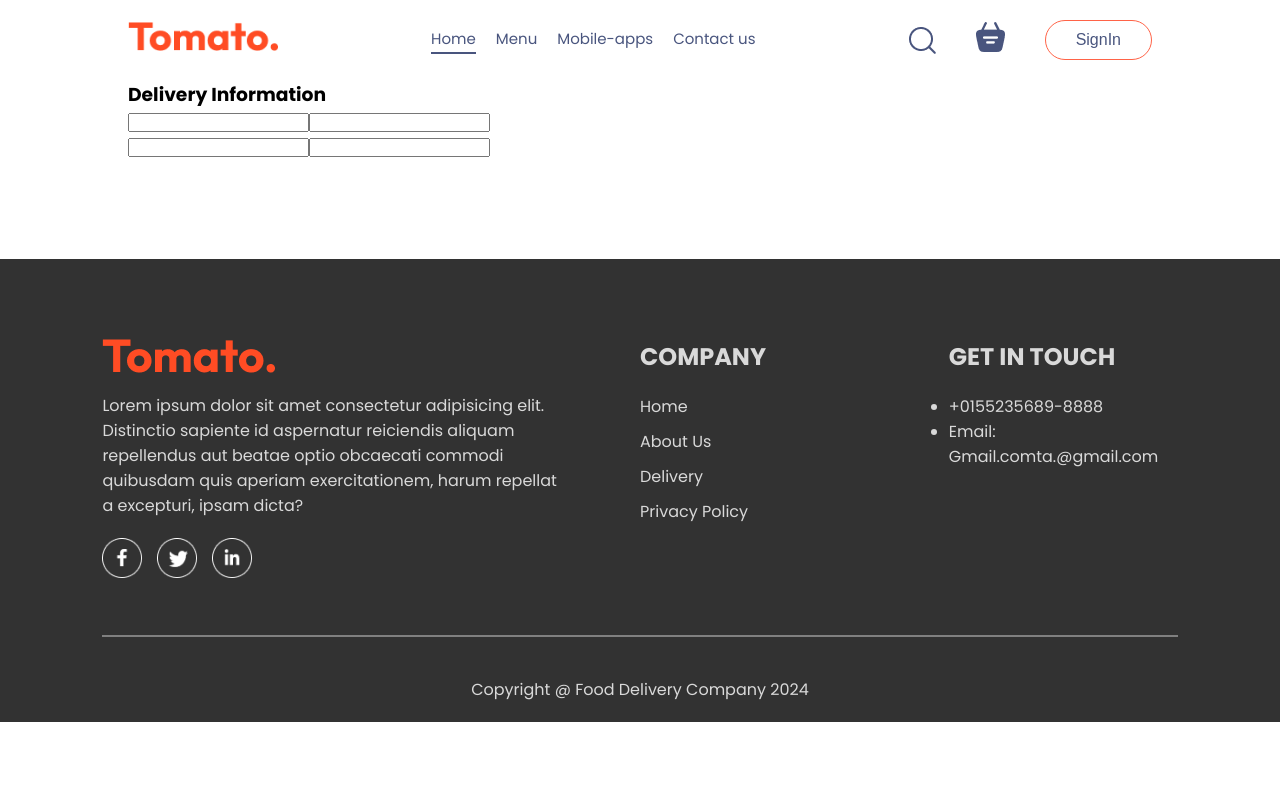
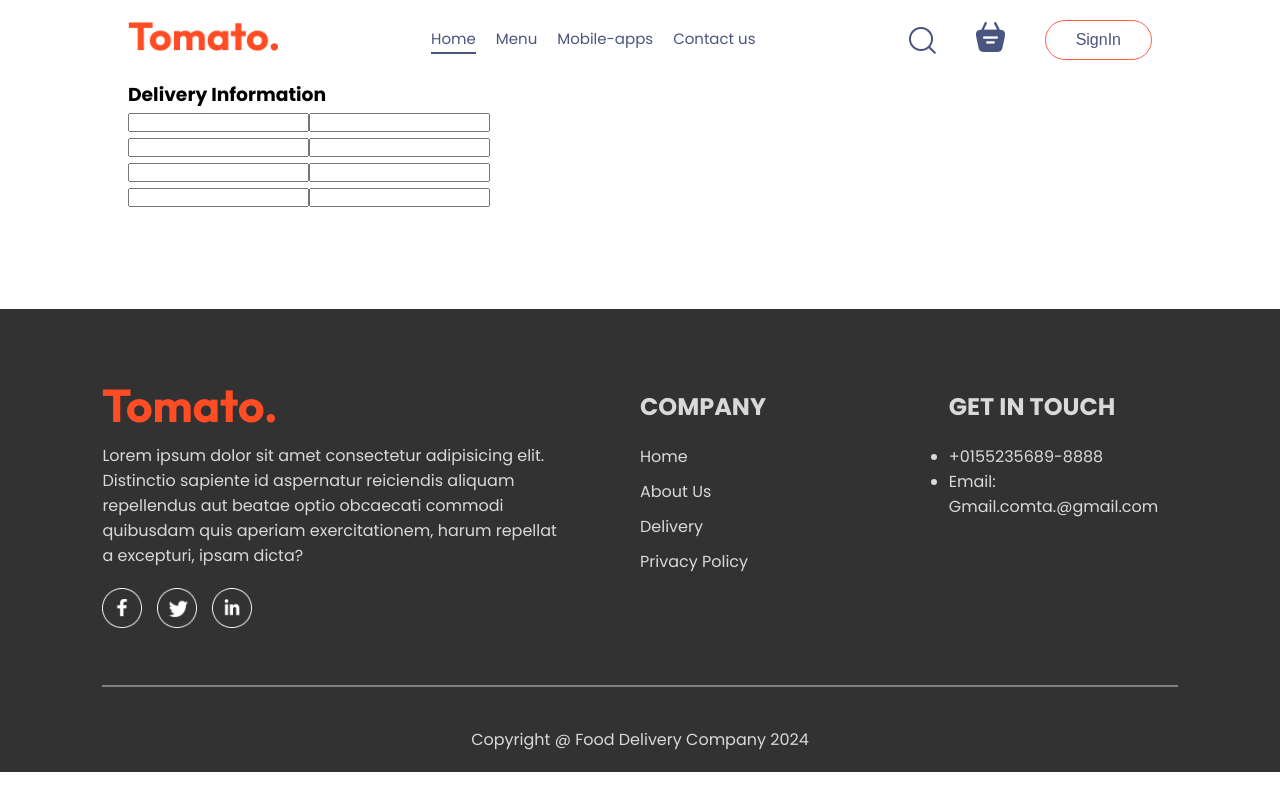
Before and after one commit to Robeeen/Food_delivery_Apps, a React (Vite) app: page /order in a window 1280 px wide. Built offline with nearby package versions, Linux system fonts and the light colour scheme.

Commit message:
Order Placeing

```diff
--- a/src/pages/placeOrder/PlaceOrder.jsx
+++ b/src/pages/placeOrder/PlaceOrder.jsx
@@ -12,7 +12,15 @@ const PlaceOrder = () => {
           <input type="text" PlaceOrder="Last Name" />
         </div>
         <input type="email" PlaceOrder="Email Address" />
-        <input type="text" PlaceOrder="Last Name" />
+        <input type="text" PlaceOrder="Street" />
+        <div className="multi-fields">
+          <input type="text" PlaceOrder="City" />
+          <input type="text" PlaceOrder="State" />
+        </div>
+        <div className="multi-fields">
+          <input type="text" PlaceOrder="Zip Code" />
+          <input type="text" PlaceOrder="Country" />
+        </div>
       </div>
       <div className="place-order-left">
 
```
